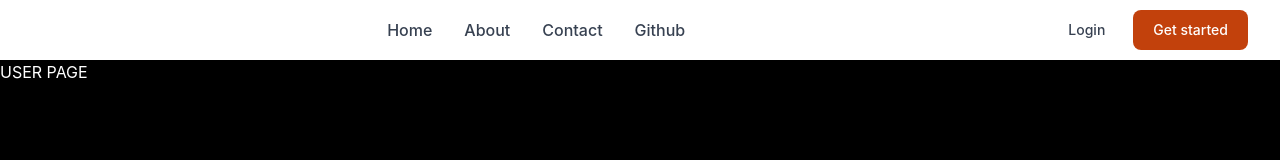
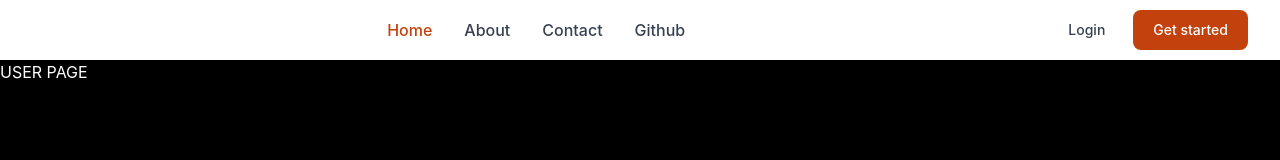
Before and after one commit to PRAKHAR-A-TRIPATHI/Project, a React (Create React App) app in the folder project/: page /user in a window 1280 px wide. Shown: the top 160 px of the page. Built offline with nearby package versions, Linux system fonts and the light colour scheme; sample sign-in values are in the browser's storage.

Commit message:
Update Header.js

```diff
--- a/project/src/Component/Header.js
+++ b/project/src/Component/Header.js
@@ -37,7 +37,7 @@ function Header() {
                             <ul className="flex flex-col mt-4 font-medium lg:flex-row lg:space-x-8 lg:mt-0">
                                 <li>
                                     <NavLink
-                                        to="/"
+                                        to="/user"
                                         className={({ isActive }) =>
                                             `block py-2 pr-4 pl-3 duration-200 ${isActive ? "text-orange-700" : "text-gray-700"} border-b border-gray-100 hover:bg-gray-50 lg:hover:bg-transparent lg:border-0 hover:text-orange-700 lg:p-0`
                                         }
```
